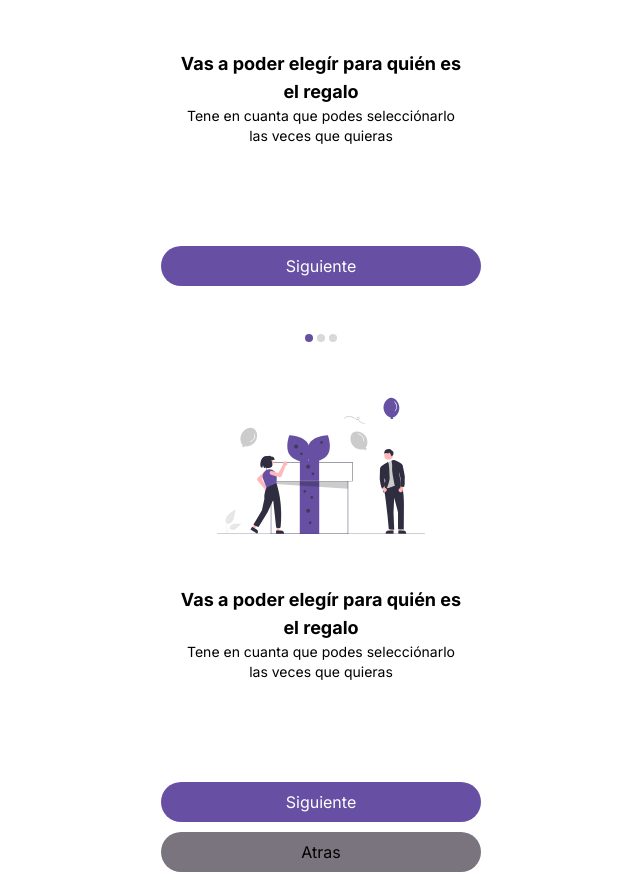
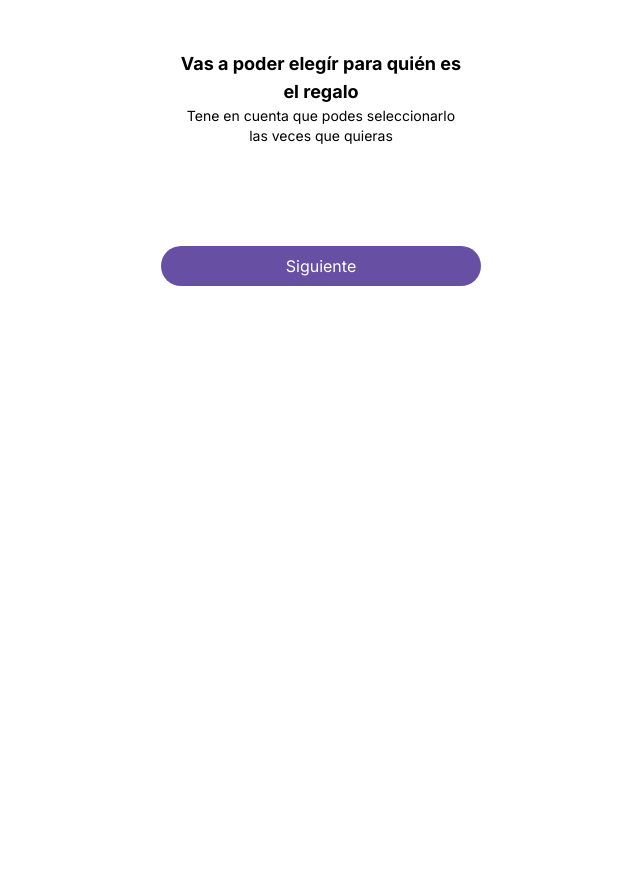
Before and after one commit to IgnacioCornejo/Generador-de-Regalos, a Next.js app: page / in a window 1280 px wide. Shown: the part 250-1122 px from the top of the page, without its empty margins (319-959 px from the left). After the commit the page ends 800 px from the top, so only its background shows below. Built offline with nearby package versions, Linux system fonts and the light colour scheme.

Commit message:
Agregada funcionalidad en botones

```diff
--- a/app/components/button.jsx
+++ b/app/components/button.jsx
@@ -1,10 +1,19 @@
+const Button = ({ btnBgColor, btnColor, btnMarginTop, btnText, onClick }) => {
+    return (
+      <button
+        className="rounded-full w-16 h-6"
+        style={{
+          backgroundColor: btnBgColor,
+          width: '320px',
+          height: '40px',
+          color: btnColor,
+          marginTop: btnMarginTop
+        }}
+        onClick={onClick} // Pass onClick handler to the button element
+      >
+        {btnText}
+      </button>
+    );
+  };
 
-const Button = ({btnBgColor,btnColor, btnMarginTop, btnText}) => {
-  return (
-    <>
-      <button className="rounded-full w-16 h-6" style={{backgroundColor: btnBgColor, width: "320px",height: "40px", color: btnColor, marginTop:btnMarginTop}}>{btnText}</button>
-    </>
-  )
-}
-
-export default Button
+  export default Button;
--- a/app/page.js
+++ b/app/page.js
@@ -1,60 +1,104 @@
+'use client';
 
-import Dot from "./components/dots"
-import H1 from "./components/h1"
-import Button from "./components/button"
-import Paragraph from "./components/p"
-
-
+import { useState } from 'react';
+import Dot from './components/dots';
+import H1 from './components/h1';
+import Button from './components/button';
+import Paragraph from './components/p';
 
 export default function Home() {
+  const [currentPage, setCurrentPage] = useState(1); // State to track the current page
+
+  const handleNextPage = () => {
+    setCurrentPage(prevPage => prevPage + 1); // Function to increment page number
+  };
+
+  const handlePrevPage = () => {
+    setCurrentPage(prevPage => Math.max(prevPage - 1, 1)); // Function to decrement page number
+  };
+
   return (
     <>
       <div className="flex flex-col items-center">
+        {currentPage === 1 && (
+          <>
             <Dot
-     backgroundColor1= "#6750A4"
-     backgroundColor2= "#D9D9D9"
-     backgroundColor3= "#D9D9D9"
+              backgroundColor1="#6750A4"
+              backgroundColor2="#D9D9D9"
+              backgroundColor3="#D9D9D9"
             />
-     <img className="w-52 h-52 mb-4" src="/imagenScreen1.svg"></img>
-     <H1
-     h1Text="Vas a poder elegír para quién es"/>
-     <H1
-     h1Text="el regalo"/>
-     <Paragraph
-     pText="Tene en cuanta que podes selecciónarlo"/>
-     <Paragraph
-     pText="las veces que quieras "/>
+            <img className="w-52 h-52 mb-4" src="/imagenScreen1.svg" alt="Screen 1"></img>
+            <H1 h1Text="Vas a poder elegír para quién es" />
+            <H1 h1Text="el regalo" />
+            <Paragraph pText="Tene en cuenta que podes seleccionarlo" />
+            <Paragraph pText="las veces que quieras" />
             <Button
               btnBgColor="#6750A4"
               btnColor="white"
               btnMarginTop="100px"
-     btnText="Siguiente"/>
+              btnText="Siguiente"
+              onClick={handleNextPage}
+            />
+          </>
+        )}
+
+        {currentPage === 2 && (
+          <>
             <Dot
-     backgroundColor1= "#6750A4"
-     backgroundColor2= "#D9D9D9"
-     backgroundColor3= "#D9D9D9"
+              backgroundColor1="#6750A4"
+              backgroundColor2="#D9D9D9"
+              backgroundColor3="#D9D9D9"
             />
-     <img className="w-52 h-52 mb-4" src="/imagenScreen1.svg"></img>
-     <H1
-     h1Text="Vas a poder elegír para quién es"/>
-     <H1
-     h1Text="el regalo"/>
-     <Paragraph
-     pText="Tene en cuanta que podes selecciónarlo"/>
-     <Paragraph
-     pText="las veces que quieras "/>
+            <img className="w-52 h-52 mb-4" src="/imagenScreen2.svg" alt="Screen 2"></img>
+            <H1 h1Text="Vas a poder elegír para quién es" />
+            <H1 h1Text="el regalo" />
+            <Paragraph pText="Tene en cuenta que podes seleccionarlo" />
+            <Paragraph pText="las veces que quieras" />
             <Button
               btnBgColor="#6750A4"
               btnColor="white"
               btnMarginTop="100px"
-     btnText="Siguiente"/>
+              btnText="Siguiente"
+              onClick={handleNextPage}
+            />
             <Button
               btnBgColor="#79747E"
               btnColor="6750A4"
               btnMarginTop="10px"
-     btnText="Atras"/>
-
+              btnText="Atras"
+              onClick={handlePrevPage}
+            />
+          </>
+        )}
+        {currentPage === 3 && (
+          <>
+            <Dot
+              backgroundColor1="#6750A4"
+              backgroundColor2="#D9D9D9"
+              backgroundColor3="#D9D9D9"
+            />
+            <img className="w-52 h-52 mb-4" src="/imagenScreen3.svg" alt="Screen 2"></img>
+            <H1 h1Text="Vas a poder elegír para quién es" />
+            <H1 h1Text="el regalo" />
+            <Paragraph pText="Tene en cuenta que podes seleccionarlo" />
+            <Paragraph pText="las veces que quieras" />
+            <Button
+              btnBgColor="#6750A4"
+              btnColor="white"
+              btnMarginTop="100px"
+              btnText="Siguiente"
+              onClick={handleNextPage}
+            />
+            <Button
+              btnBgColor="#79747E"
+              btnColor="6750A4"
+              btnMarginTop="10px"
+              btnText="Atras"
+              onClick={handlePrevPage}
+            />
+          </>
+        )}
       </div>
     </>
-  )
+  );
 }
```
Also changed, not shown: public/imagenScreen2.svg (added), public/imagenScreen3.svg (added). Lines whose indentation alone changed are shown as unchanged.
